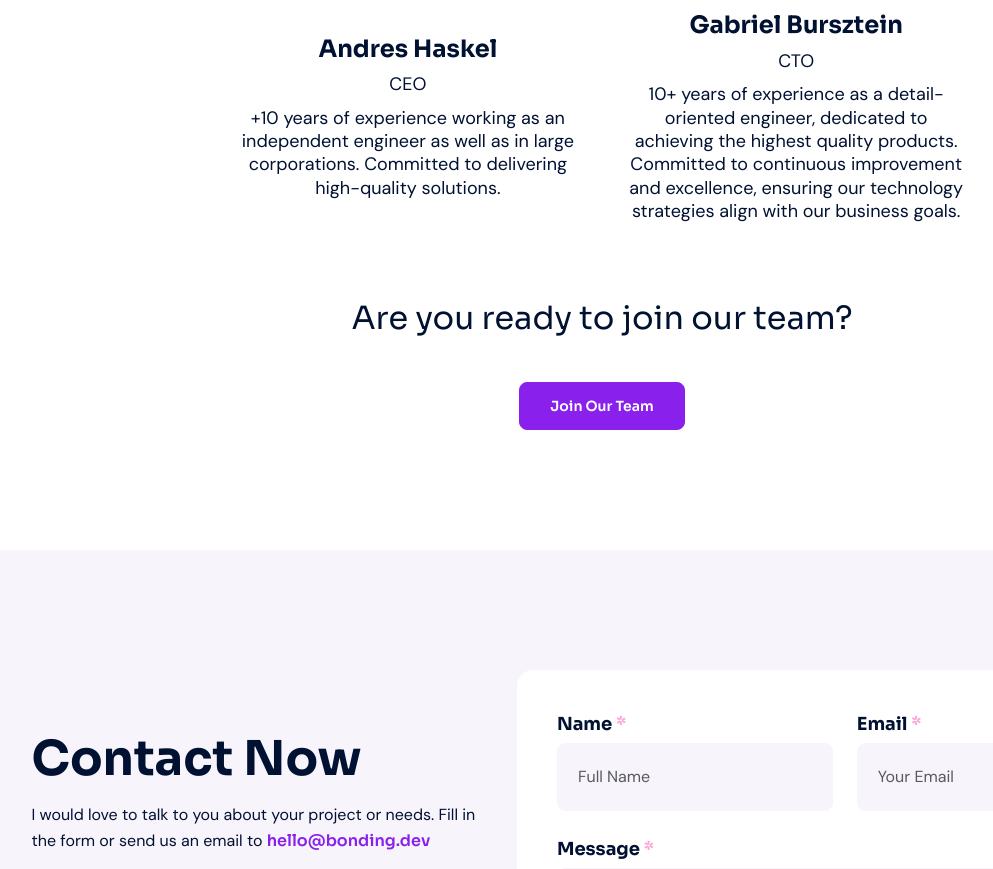
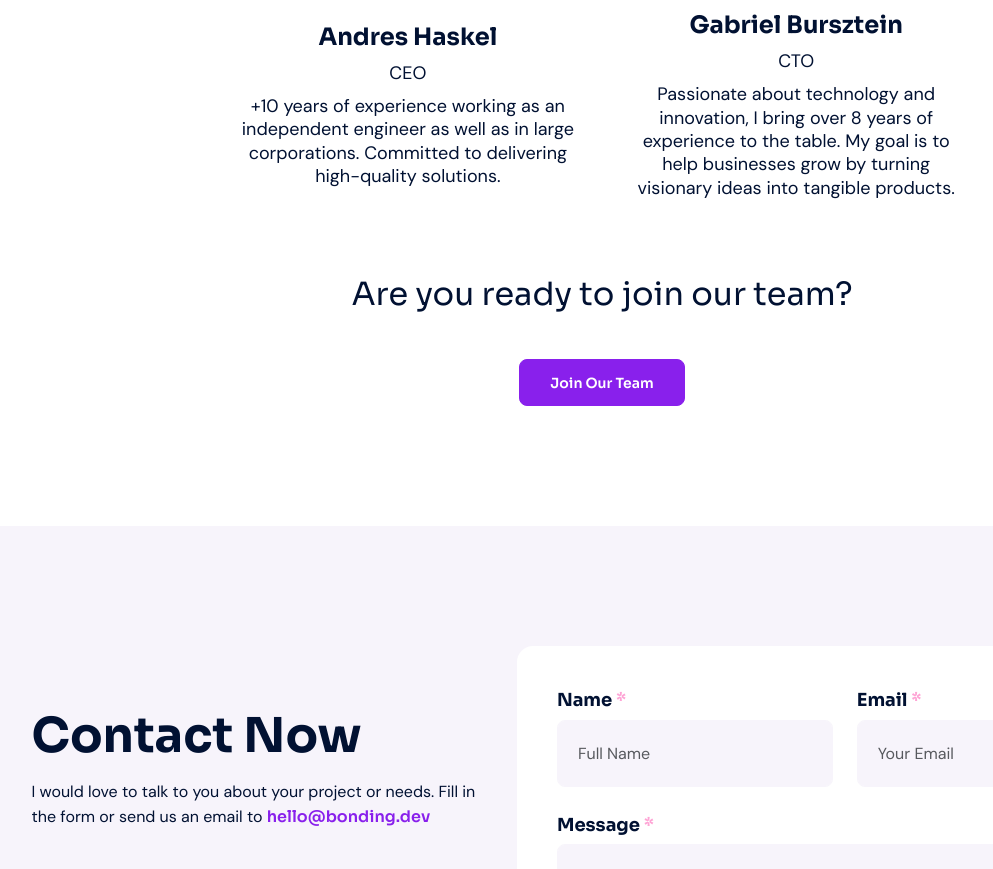
Before and after one commit to andihaskel/bonding-landing, a React (Vite) app: page / in a window 1280 px wide. Shown: the part 4319-5188 px from the top of the page, without its empty margins (38-1031 px from the left). Built offline with nearby package versions, Linux system fonts and the light colour scheme.

Commit message:
feat: description

```diff
--- a/src/components/ourTeam/OurTeam.jsx
+++ b/src/components/ourTeam/OurTeam.jsx
@@ -23,7 +23,7 @@ const OurTeam = () => {
       img: Gabriel_Bursztein,
       name: 'Gabriel Bursztein',
       title: 'CTO',
-      text: '10+ years of experience as a detail-oriented engineer, dedicated to achieving the highest quality products. Committed to continuous improvement and excellence, ensuring our technology strategies align with our business goals.',
+      text: 'Passionate about technology and innovation, I bring over 8 years of experience to the table. My goal is to help businesses grow by turning visionary ideas into tangible products.',
       twitterLink: '#',
       linkedinLink: 'https://www.linkedin.com/in/gabrielbursztein/',
     },
```
